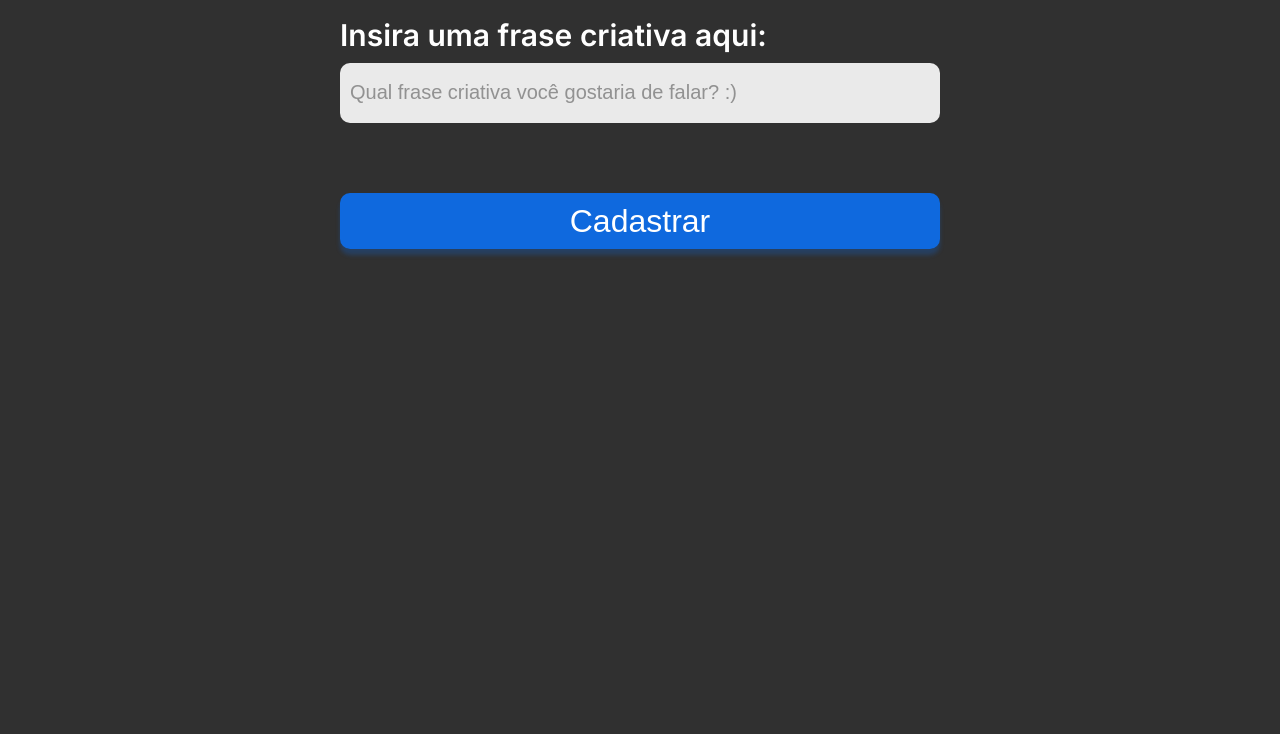
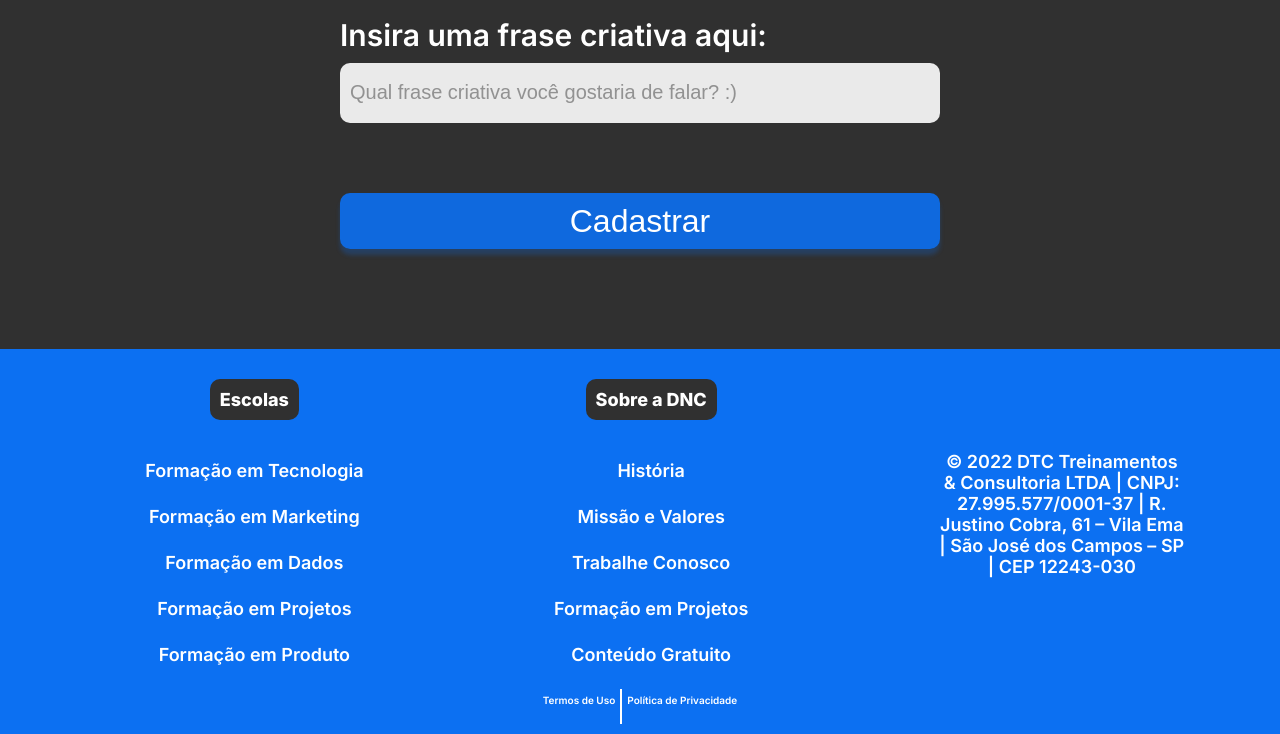
Before and after one commit to Henriquefirst/bootcamp, a plain HTML site: page index.html in a window 1280 px wide. Shown: the part 1191-1925 px from the top of the page. Before the commit the page ends 1540 px from the top, so only its background shows below. Drawn offline with Linux system fonts and the light colour scheme.

Commit message:
first commit

```diff
--- a/css/style.css
+++ b/css/style.css
@@ -27,6 +27,7 @@ body {
     padding: 20px;
     border-bottom: 1px solid #BABABA;
 }
+
 .principal button {
     background-color: var(--azul-dnc);
     color: #fff;
@@ -39,13 +40,14 @@ body {
     cursor: pointer;
 }
 
-.principal div a{
+.principal div a {
     font-family: var(--fonte-padrao);
     font-size: 20px;
     font-weight: 400;
     color: #ffff;
     text-decoration: none;
 }
+
 .principal div a:hover {
     color: var(--cinza-hover);
 }
@@ -125,16 +127,17 @@ form input {
 }
 
 form label {
-    margin: 10px 0 10px 0 ;
+    margin: 10px 0 10px 0;
 }
 
 form input::placeholder {
     color: #39393980;
 }
 
-.checkbox-itens label{
+.checkbox-itens label {
     font-size: 25px;
 }
+
 .checkbox-itens {
     display: flex;
     justify-content: space-around;
@@ -156,3 +159,134 @@ margin-top: 60px;
     box-shadow: 0px 6px 4px 0px #0C70F240;
     cursor: pointer;
 }
+
+/* Footer */
+
+footer {
+    width: 100%;
+    background-color: var(--azul-dnc);
+}
+
+footer .linha1 {
+    display: flex;
+    justify-content: space-around;
+    align-items: center;
+    margin-left: 50px;
+}
+footer ul {
+    list-style: none;
+    margin: 0px;
+    padding: 0px;
+}
+footer nav {
+    display: flex;
+    flex-direction: column;
+    align-items: center;
+    height: 330px;
+}
+
+.linha1 h5 {
+    text-align: center;
+    color: #fff;
+    font-size: 18px;
+    font-family: var(--fonte-padrao);
+    font-weight: 800;
+    border-radius: 10px;
+    background-color: var(--preto-dnc);
+    padding: 10px;
+    margin-bottom: 15px;
+}
+
+footer ul li {
+    text-align: center;
+    color: #fff;
+    font-weight: 600;
+    font-size: 18px;
+    font-family: var(--fonte-padrao);
+
+    margin: 25px 0px 25px 0px;
+}
+
+footer ul li a {
+    color: #fff;
+    text-decoration: none;
+}
+footer ul li a:hover {
+    color: var(--cinza-hover);
+}
+
+footer .endereco {
+    font-weight: 600;
+    font-size: 18px;
+    font-family: var(--fonte-padrao);
+    color: #fff;
+    text-align: center;
+    width: 20%;
+}
+
+
+footer .linha2 {
+    height: 35px;
+display: flex;
+    justify-content: center;
+    margin:0px;
+    padding: 10px;
+}
+
+footer .linha2 a {
+    font-family: var(--fonte-padrao);
+    font-size: 10px;
+    font-weight: 600;
+    color: #fff;
+    text-decoration: none;
+    padding: 5px;
+}
+
+footer .linha2 a:first-child {
+    border-right: 2px solid #fff;
+}
+
+footer .linha2 a:hover {
+    color: var(--cinza-hover);
+}
+
+@media only screen and (max-width: 600px) {
+    .principal {
+        display: flex;
+        flex-direction: column;
+    }
+    .menu {
+        flex-direction: column;
+        width: 100%;
+    }
+    .menu a{
+        display: flex;
+        height: 50px;
+        align-items: center;
+        margin: 0px;
+    }
+
+    .principal button {
+        width: 100%;
+        margin: 0px 0px 0px -15px;
+    }
+
+    /* Section */
+
+    .section h1 {
+        font-size: 38px;
+    }
+    .section h2 {
+        font-size: 28px;
+        padding-right: 5px;
+        padding-left: 5px;
+    }
+    form {
+        width: 95%;
+        font-size: 20px;
+    }
+    .checkbox-itens label {
+        font-size: 15px;
+    }
+
+}
--- a/index.html
+++ b/index.html
@@ -75,6 +75,42 @@
         </form>
     </section>
 
+    <footer>
+        <div class="linha1">
+            <nav>
+                <h5>Escolas</h5>
+                <ul>
+                    <li><a href="">Formação em Tecnologia</a></li>
+                    <li><a href="">Formação em Marketing</a></li>
+                    <li><a href="">Formação em Dados</a></li>
+                    <li><a href="">Formação em Projetos</a></li>
+                    <li><a href="">Formação em Produto</a></li>
+                </ul>
+            </nav>
+            <nav>
+                <h5>Sobre a DNC</h5>
+                <ul>
+                    <li><a href="">História</a></li>
+                    <li><a href="">Missão e Valores</a></li>
+                    <li><a href="">Trabalhe Conosco</a></li>
+                    <li><a href="">Formação em Projetos</a></li>
+                    <li><a href="">Conteúdo Gratuito</a></li>
+                </ul>
+            </nav>
+            <div class="endereco">
+                © 2022 DTC Treinamentos & Consultoria LTDA | CNPJ: 27.995.577/0001-37 | R. Justino Cobra, 61 – Vila Ema
+                | São José dos Campos – SP | CEP 12243-030
+            </div>
+        </div>
+
+        <div class="linha2">
+            <a href="">Termos de Uso </a>
+            <a href=""> Política de Privacidade</a>
+
+        </div>
+
+    </footer>
+
 </body>
 
 </html>
```
Lines whose indentation alone changed are shown as unchanged.
